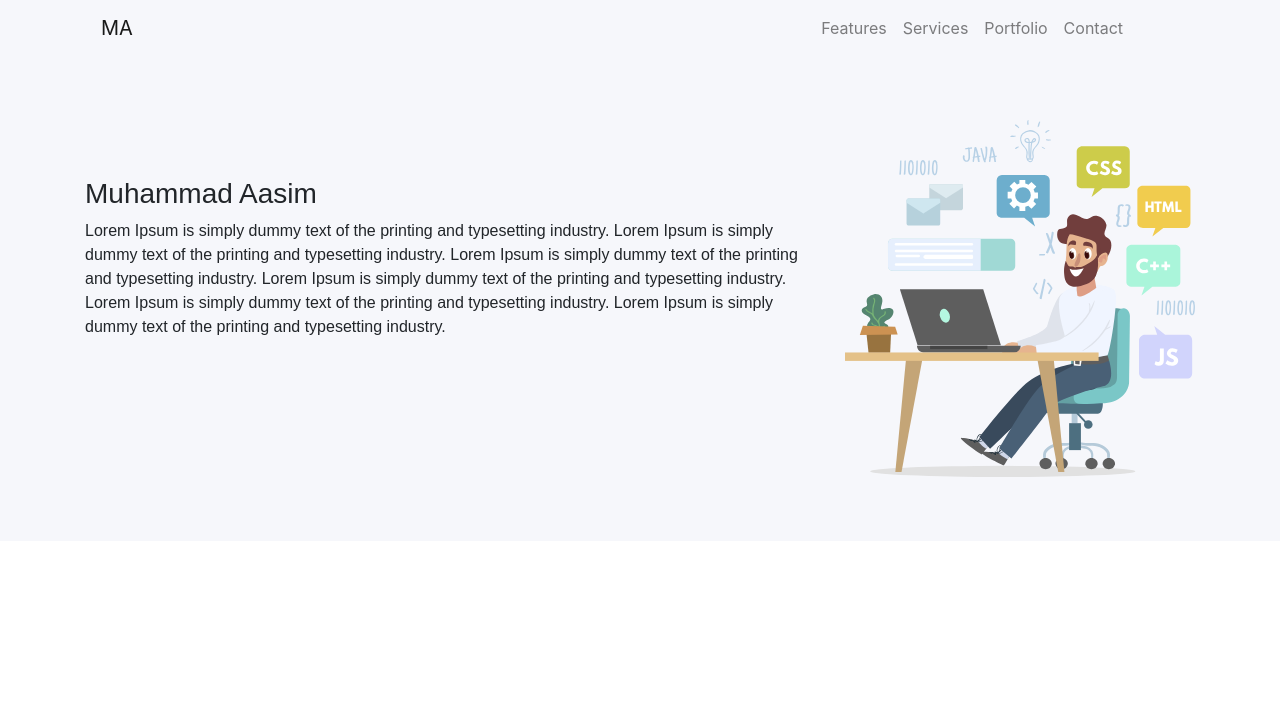
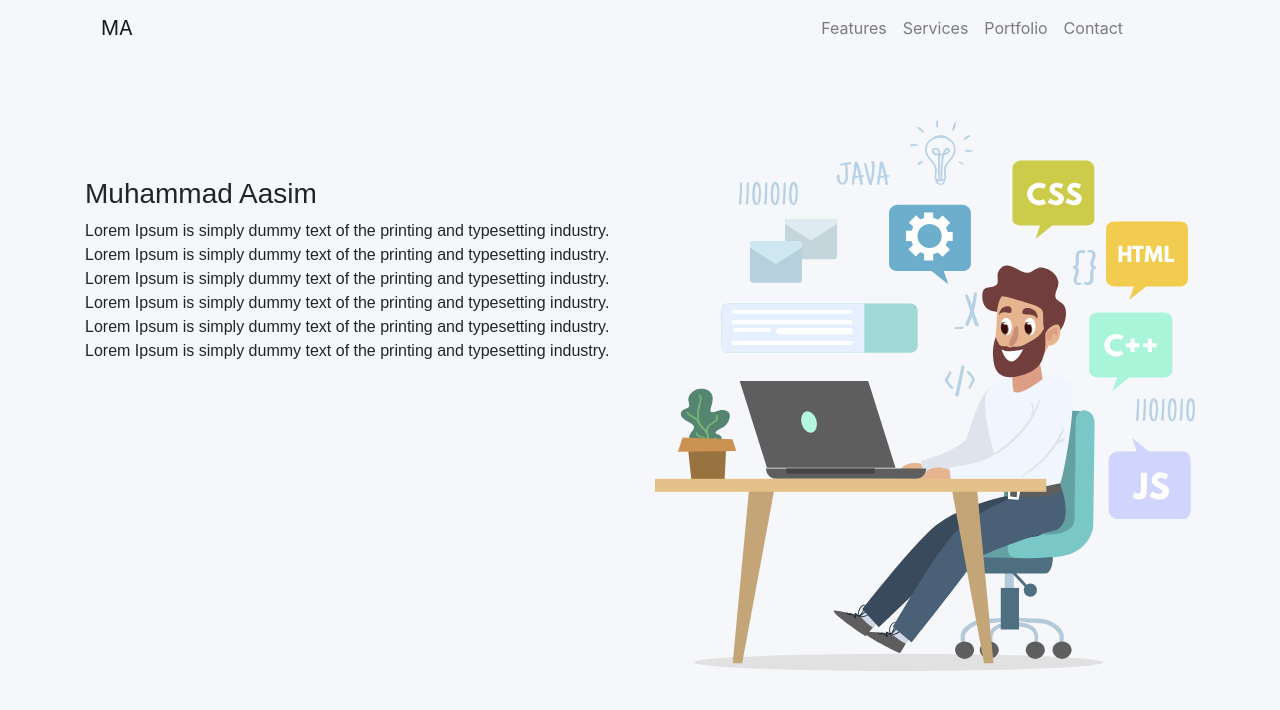
Before and after one commit to muhammadaasim/ma-portfolio, a React (Create React App) app: page / in a window 1280 px wide. Shown: the top 710 px of the page. Built offline with nearby package versions, Linux system fonts and the light colour scheme.

Commit message:
Grid CHanges

```diff
--- a/src/Components/Home.js
+++ b/src/Components/Home.js
@@ -7,7 +7,7 @@ const Home = () => {
         <div className="bg-s h-p">
             <Container>
                 <Row>
-                    <Col className="h-text " xs={12} lg={8} md={8}  >
+                    <Col className="h-text " xs={12} lg={6} md={7}  >
                         <div >
                             <h3>
                                 Muhammad Aasim
@@ -24,7 +24,7 @@ const Home = () => {
                         </div>
                     </Col>
 
-                    <Col>
+                    <Col xs={12} lg={6} md={5}>
                         <img src={mwl} alt="Man With Laptop"/>
                     </Col>
                 </Row>
```
